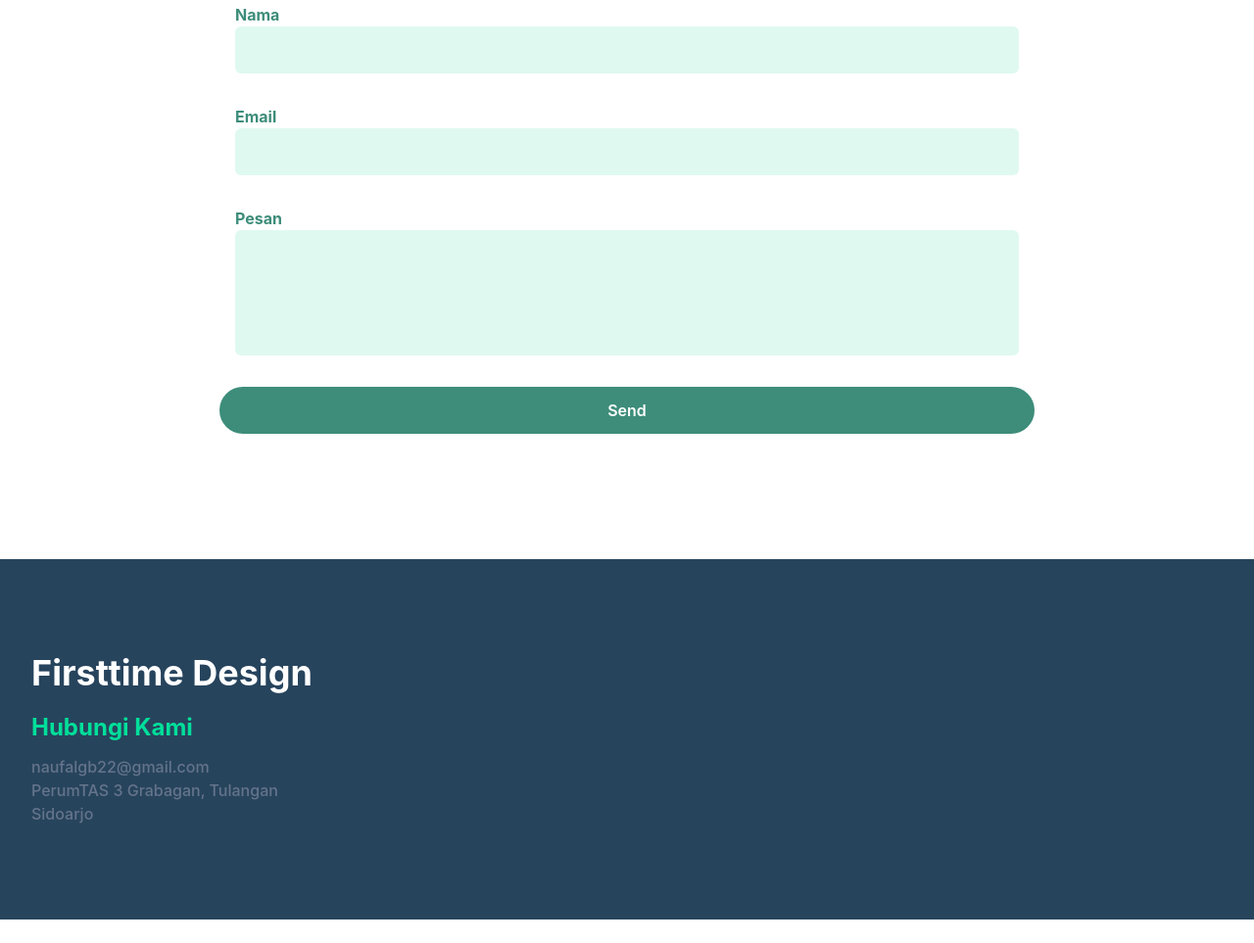
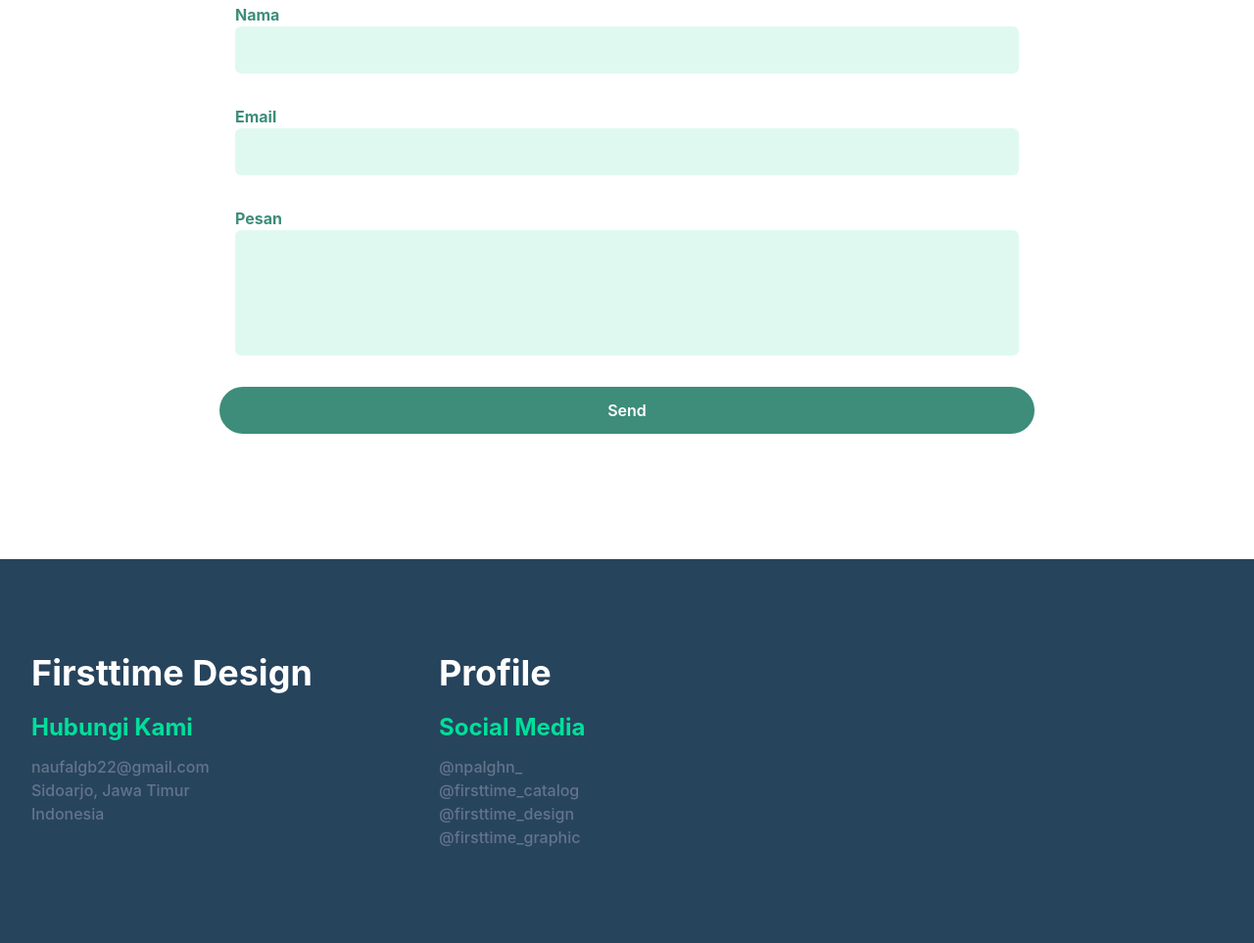
Before and after one commit to Naufal-Ghani22/PORTOFOLIO-TAILWINDCSS, a website: page index.html in a window 1280 px wide. Shown: the part 6195-7158 px from the top of the page at 98% size. Before the commit the page ends 7134 px from the top, so only its background shows below. Drawn offline with Linux system fonts and the light colour scheme.

Commit message:
tambah doang

```diff
--- a/index.html
+++ b/index.html
@@ -317,8 +317,16 @@
                     <h2 class="font-bold text-4xl text-white mb-5">Firsttime Design</h2>
                     <h3 class="font-bold text-2xl text-third mb-3">Hubungi Kami</h3>
                     <p>naufalgb22@gmail.com</p>
-                <p>PerumTAS 3 Grabagan, Tulangan</p>
-                <p>Sidoarjo</p>
+                    <p>Sidoarjo, Jawa Timur</p>
+                    <p>Indonesia</p>
+                </div>
+                <div class="w-full px-4 mb-12 text-text font-medium md:w-1/3">
+                    <h2 class="font-bold text-4xl text-white mb-5">Profile</h2>
+                    <h3 class="font-bold text-2xl text-third mb-3">Social Media</h3>
+                    <p>@npalghn_</p>
+                    <p>@firsttime_catalog</p>
+                    <p>@firsttime_design</p>
+                    <p>@firsttime_graphic</p>
                 </div>
             </div>
         </div>
```
Lines whose indentation alone changed are shown as unchanged.
